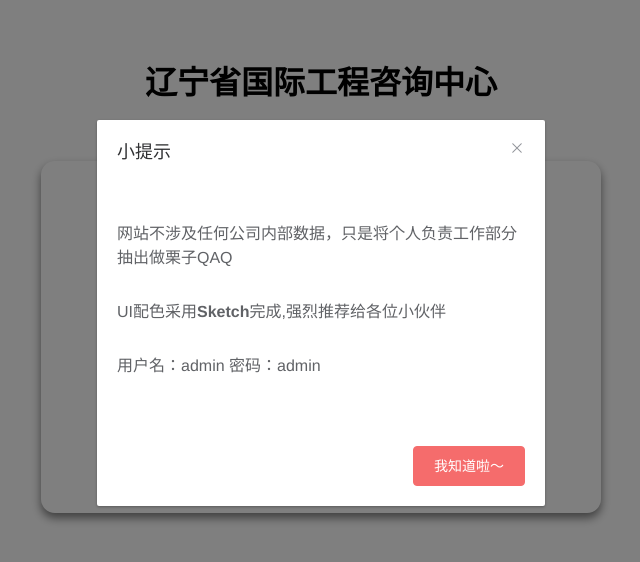
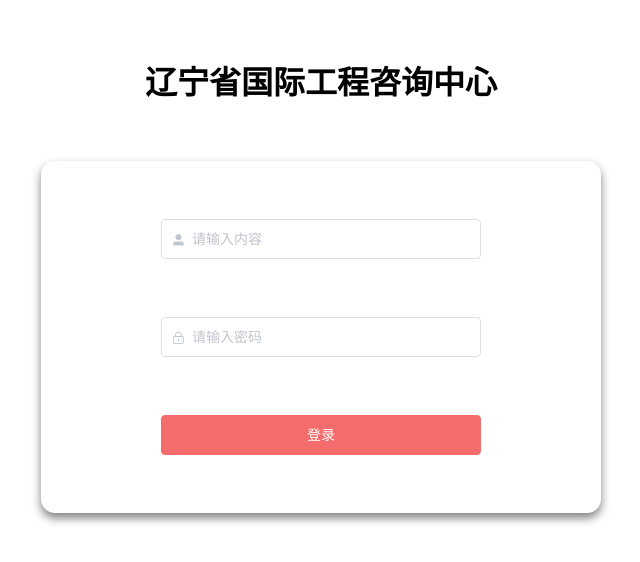
Before and after one commit to NEUmmc/file-vue-node, a Vue app: page /#/login in a window 1280 px wide. Shown: the top 562 px of the page, without its empty margins (319-959 px from the left). Built offline with nearby package versions, Linux system fonts and the light colour scheme.

Commit message:
Revert "修改路由bug"

```diff
--- a/src/components/Login.vue
+++ b/src/components/Login.vue
@@ -1,137 +1,61 @@
 <template>
-  <div class="flex">
-    <br /><br />
-    <h1>{{ title }}</h1>
-    <br /><br />
-    <div class="box">
-      <el-input style="width: 20rem" v-model="username" placeholder="请输入内容" prefix-icon="el-icon-user-solid"></el-input>
-      <el-input style="width: 20rem" v-model="password" placeholder="请输入密码" prefix-icon="el-icon-lock" show-password></el-input>
-      <el-button style="width: 20rem" type="danger" @click="login">登录</el-button>
+  <div class='flex'>
+    <br><br>
+    <h1>{{title}}</h1>
+    <br><br>
+    <div class='box'>
+      <el-input style="width:20rem" v-model="username" placeholder="请输入内容" prefix-icon="el-icon-user-solid"></el-input>
+      <el-input style="width:20rem" v-model="password" placeholder="请输入密码" prefix-icon="el-icon-lock" show-password></el-input>
+      <el-button style="width:20rem" type="danger" @click="login">登录</el-button>
     </div>
-    <!-- tip栏 -->
-    <transition-group name="fade">
-      <div key="1" v-if="tipShow" class="tip" @click="showTip"></div>
-      <div key="2" v-if="tipShow" class="font" @click="showTip">Tip</div>
-    </transition-group>
-
-    <!-- 提示内容 -->
-    <el-dialog
-      title="小提示"
-      :visible.sync="dialogVisible"
-      width="35%"
-      :before-close="handleClose"
-      :close-on-click-modal="false"
-      class="dia"
-    >
-      <p>网站不涉及任何公司内部数据，只是将个人负责工作部分抽出做栗子QAQ</p>
-      <p>UI配色采用<strong>Sketch</strong>完成,强烈推荐给各位小伙伴</p>
-      <p>用户名：admin 密码：admin</p>
-      <span slot="footer" class="dialog-footer">
-        <el-button type="danger" @click="know">我知道啦～</el-button>
-      </span>
-    </el-dialog>
   </div>
 </template>
 
 <script>
 export default {
-  data() {
+  data () {
     return {
-      tipShow: false,
-      dialogVisible: true,
-      title: "辽宁省国际工程咨询中心",
-      username: "",
-      password: "",
-    };
+      title: '辽宁省国际工程咨询中心',
+      username: '',
+      password: ''
+    }
   },
   methods: {
-    know(){
-      this.dialogVisible = false
-      this.tipShow = true
-    },
-    showTip(){
-      this.dialogVisible = true
-      this.tipShow = false
-    },
-    handleClose(done) {
-      this.$notify({
-          title: '不可关闭',
-          message: '请确保阅读过提示内容后，点击‘我知道啦',
-          type: 'warning'
-      });
-    },
     login() {
-      if (this.username == "") {
-        this.$message.error("请输入用户名~");
-      } else if (this.password == "") {
-        this.$message.error("请输入密码～");
-      } else {
+      if(this.username == ''){
+        this.$message.error("请输入用户名~")
+      }else if(this.password == ''){
+        this.$message.error("请输入密码～")
+      }else{
         //请求
-        this.$post("/api/admin/login", {
+        this.$post('/api/admin/login',{
           username: this.username,
-          password: this.password,
-        }).then((res) => {
+          password: this.password
+        }).then(res => {
           //处理response
-          if (res == "用户名错误") {
-            this.$message.warning("用户名错误");
-          } else if (res == "密码错误") {
-            this.$message.warning("密码错误");
-          } else {
-            this.$message.success("登录成功");
-            this.$router.push("/main");
+          if(res == '用户名错误'){
+            this.$message.warning("用户名错误")
+          }else if(res == '密码错误'){
+            this.$message.warning("密码错误")
+          }else{
+            this.$message.success("登录成功")
+            this.$router.push('/main');
           }
-        });
+        })
       }
-    },
-  },
-};
+    }
+  }
+}
 </script>
 
 <!-- Add "scoped" attribute to limit CSS to this component only -->
-<style lang="scss" scoped>
- .fade-enter,.fade-leave-to{
-  opacity: 0;
-}
-.fade-enter-active,.fade-leave-active{
-  transition: opacity .3s;
-}
-.dia{
-  p{
-    font-size: 16px;
-    margin-bottom: 30px;
-  }
-}
-.tip{
-  border-radius: 50px;
-  position: absolute;
-  right: 30px;
-  bottom: 30px;
-  background-image: linear-gradient(to right, #f78ca0 0%, #f9748f 19%, #fd868c 60%, #fe9a8b 100%);
-  box-shadow: 0px 1px 1px 0px rgba(59, 58, 58, 0.5);
-  width: 100px;
-  height: 100px;
-  animation: rotate 2s linear infinite;
-}
-.tip:hover{
-  cursor:pointer;
-}
-.font:hover{
-  cursor: pointer;
-}
-.font{
-  position: absolute;
-  right: 30px;
-  bottom: 30px;
-    font-size: 20px;
-    margin: 35px 35px;
-    font-weight: bolder;
-    color: white;
-}
-.flex {
+<style scoped>
+.flex{
   display: flex;
   flex-direction: column;
   align-items: center;
-  .box {
+}
+.box{
   display: flex;
   flex-direction: column;
   align-items: center;
@@ -140,15 +64,6 @@ export default {
   height: 22rem;
   background: #ffffff;
   border-radius: 14px;
-  box-shadow: 0px 5px 10px 0px rgba(0, 0, 0, 0.5);
-  }
-}
-@keyframes rotate {
-  0%{
-    transform: rotate(0deg);
-  }
-  100%{
-    transform: rotate(360deg);
-  }
+  box-shadow: 0px 5px 10px 0px rgba(0,0,0,0.5);
 }
 </style>
--- a/src/components/common/Sidebar.vue
+++ b/src/components/common/Sidebar.vue
@@ -4,7 +4,7 @@
         文件管理
       </div>
 
-    <el-menu :default-active="$route.path" background-color="#FAF3EA" active-text-color="#F67E7E" class="el-menu-vertical-demo" router :collapse="sharedState.state.isCollapse">
+    <el-menu default-active="/" background-color="#FAF3EA" active-text-color="#F67E7E" class="el-menu-vertical-demo" router :collapse="sharedState.state.isCollapse">
         <!-- 如果有子菜单 -->
         <template v-for="item in items">
             <template v-if="item.subs">
@@ -59,7 +59,9 @@ export default {
       };
     },
     computed:{
-
+      onRoutes(){
+        return this.$route.path.replace('/','');
+      }
     },
     methods: {
 
--- a/src/utils/http.js
+++ b/src/utils/http.js
@@ -2,7 +2,7 @@ import axios from 'axios';
 import QS from 'qs'
 
 axios.defaults.timeout = 5000;
-axios.defaults.baseURL ='http://39.99.161.110:3002';
+axios.defaults.baseURL ='http://localhost:3000';
 
 /**
  * 封装get方法
```
